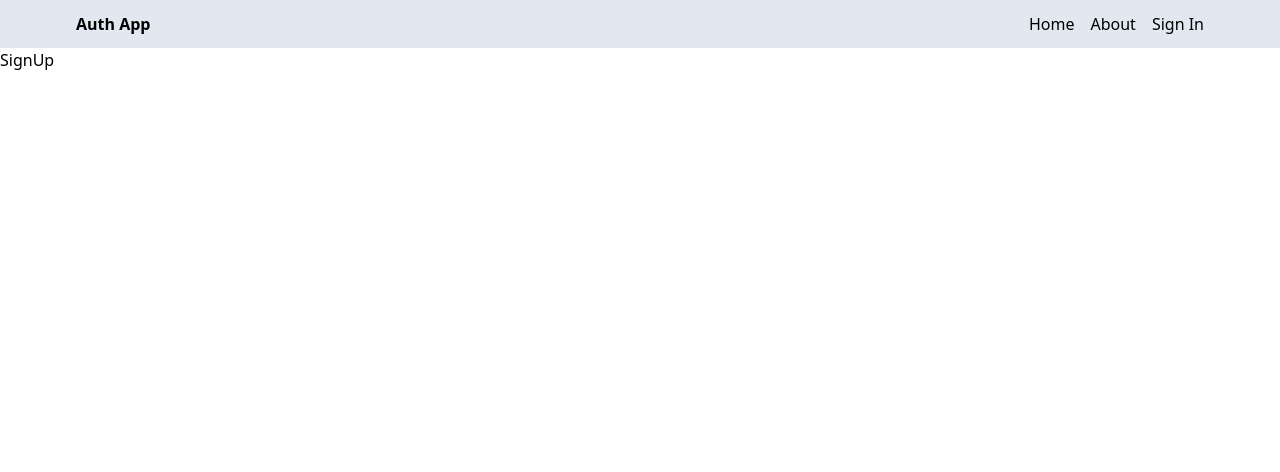
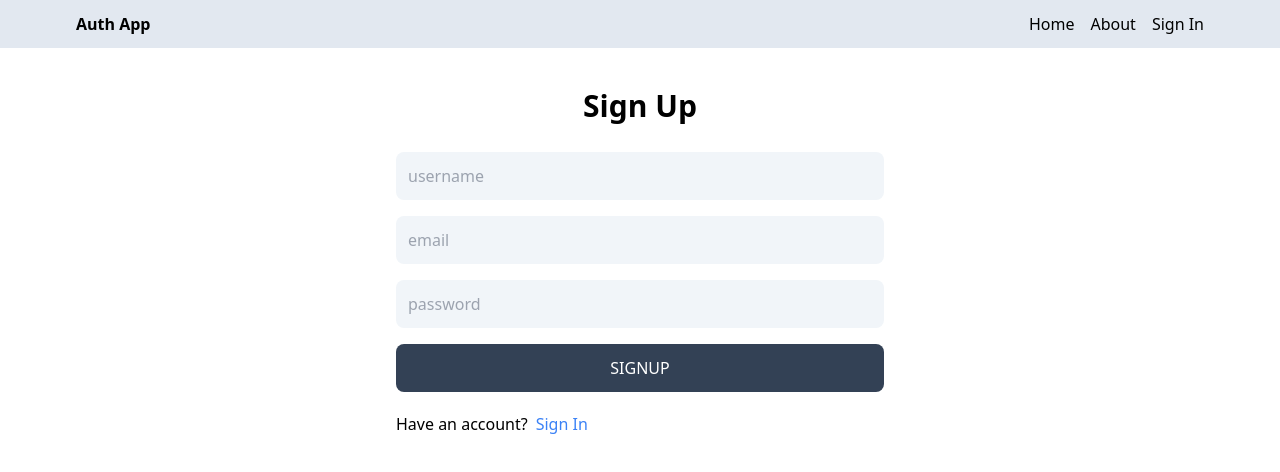
Before and after one commit to pritam1813/mern-auth, a React (Vite) app in the folder client/: page /signup in a window 1280 px wide. Shown: the top 472 px of the page. Built offline with nearby package versions, Linux system fonts and the light colour scheme.

Commit message:
Added Signup UI

```diff
--- a/client/src/pages/SignUp.jsx
+++ b/client/src/pages/SignUp.jsx
@@ -1,5 +1,41 @@
-import React from "react";
+import { Link } from "react-router-dom";
 
 export default function SignUp() {
-  return <div>SignUp</div>;
+  return (
+    <div className="p-3 max-w-lg mx-auto">
+      <h1 className="text-3xl text-center font-semibold my-7">Sign Up</h1>
+      <form className="flex flex-col gap-4">
+        <input
+          type="text"
+          placeholder="username"
+          id="username"
+          className="bg-slate-100 p-3 rounded-lg"
+        />
+        <input
+          type="email"
+          placeholder="email"
+          id="email"
+          className="bg-slate-100 p-3 rounded-lg"
+        />
+        <input
+          type="password"
+          placeholder="password"
+          id="password"
+          className="bg-slate-100 p-3 rounded-lg"
+        />
+        <button
+          className="bg-slate-700 text-white p-3 rounded-lg
+        uppercase hover:opacity-95 disabled:opacity-80"
+        >
+          SignUp
+        </button>
+      </form>
+      <div className="flex gap-2 mt-5">
+        <p>Have an account?</p>
+        <Link to="/login">
+          <span className="text-blue-500">Sign In</span>
+        </Link>
+      </div>
+    </div>
+  );
 }
```
